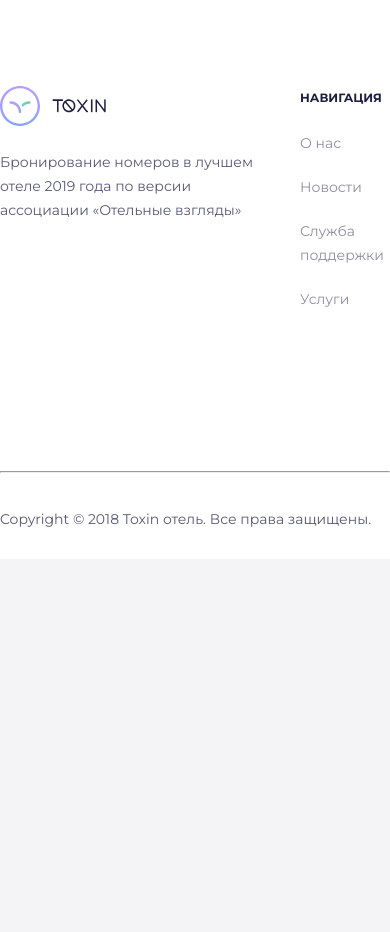
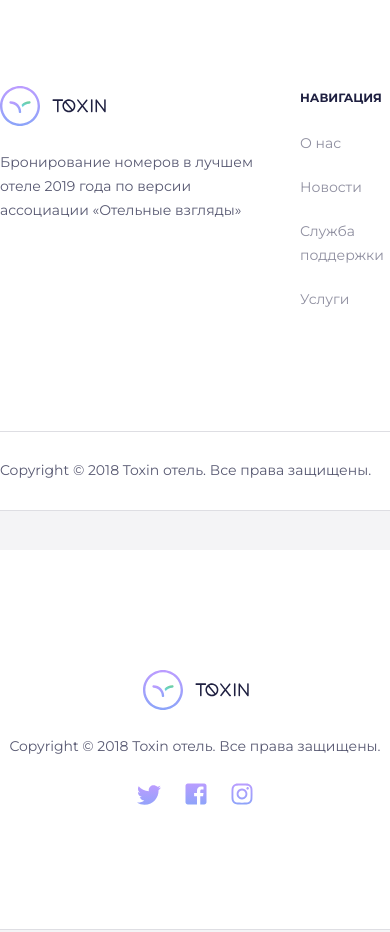
Before and after one commit to Snorrky/hotel, a website: page src/index.html in a window 390 px wide. Shown: the part 426-1358 px from the top of the page. Before the commit the page ends 985 px from the top, so only its background shows below. Drawn offline with nearby package versions, Linux system fonts and the light colour scheme; files that its build step writes are made by us from their sources.

Commit message:
footer-mobile
победила отступ в футере, но не уверена что правильно. Мобильный футер. все еще не сделаны дропдауны

```diff
--- /dev/null
+++ b/src/css/sass/blocks/_footer-mobile.scss
@@ -0,0 +1,16 @@
+.footer-mobile {
+    max-width: 768px;
+    background: #FFFFFF;
+    box-shadow: 0px 1px 0px rgba(31, 32, 65, 0.1);
+    margin: 40px auto;
+    padding: 120px 0;
+    display: flex;
+    flex-direction: column;
+    align-items: center;
+    &__text {
+        @include text($dark-shade-75);
+    }
+    &__social {
+        margin-top: 25px;
+    }
+}
--- a/src/css/sass/blocks/_footer.scss
+++ b/src/css/sass/blocks/_footer.scss
@@ -3,7 +3,7 @@
     box-shadow: 0px 1px 0px rgba(31, 32, 65, 0.1);
     &__info {
         max-width: 1160px;
-        margin: 40px auto;
+        margin: 40px auto 0 auto;
         padding: 104px 0 100px;
         display: grid;
         grid-template-columns: 260px 1fr 1fr 1fr 260px;
@@ -61,18 +61,13 @@
         justify-content: space-between;
     }
 
-    .social {
-        &__item {
-            margin-right: 20px;
-            &:last-child {
-                margin-right: 0px;
-            }
+}
+
+.social {
+    &__item {
+        margin-right: 20px;
+        &:last-child {
+            margin-right: 0px;
         }
     }
-
-    &__hr {
-        border: none;
-        border-bottom: 1px solid $back-gray;
-    }
-
 }
--- a/src/css/sass/main.scss
+++ b/src/css/sass/main.scss
@@ -23,3 +23,4 @@ body {
 
 @import 'blocks/_header';
 @import 'blocks/footer';
+@import 'blocks/footer-mobile';
--- a/src/index.html
+++ b/src/index.html
@@ -91,7 +91,8 @@
                 </form>
             </div>
         </div>
-        <hr class="footer_hr">
+    </footer>
+    <footer class="footer footer-copyright">
         <div class="footer__bottom">
             <div class="footer__text">
                 Copyright © 2018 Toxin отель. Все права защищены.
@@ -103,5 +104,20 @@
             </div>
         </div>
     </footer>
+
+
+    <footer class="footer-mobile">
+        <div class="logo footer__logo">
+            <img src="img/logo/logo.svg" class="logo__img" alt="TOXIN">
+        </div>
+        <div class="footer-mobile__text">
+            Copyright © 2018 Toxin отель. Все права защищены.
+        </div>
+        <div class="social footer-mobile__social">
+            <a href="#" alt="twitter" class="social__item"><img src="img/icons/social/twitter.svg" alt="Twitter"></a>
+            <a href="#" alt="facebook" class="social__item"><img src="img/icons/social/facebook.svg" alt="Facebook"></a>
+            <a href="#" alt="instagram" class="social__item"><img src="img/icons/social/insta.svg" alt="Instagram"></a>
+        </div>
+    </footer>
 </body>
 </html>
```
